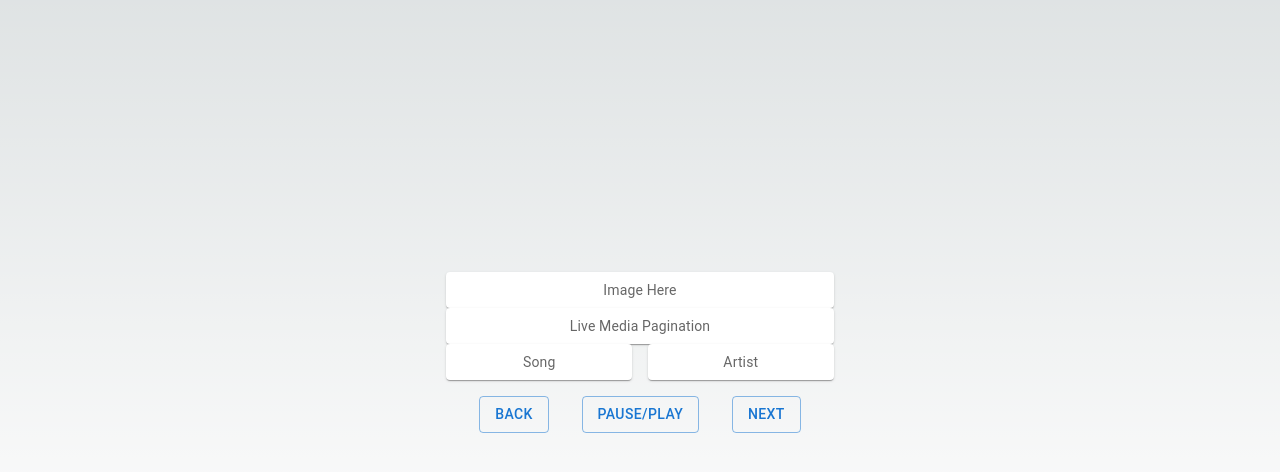
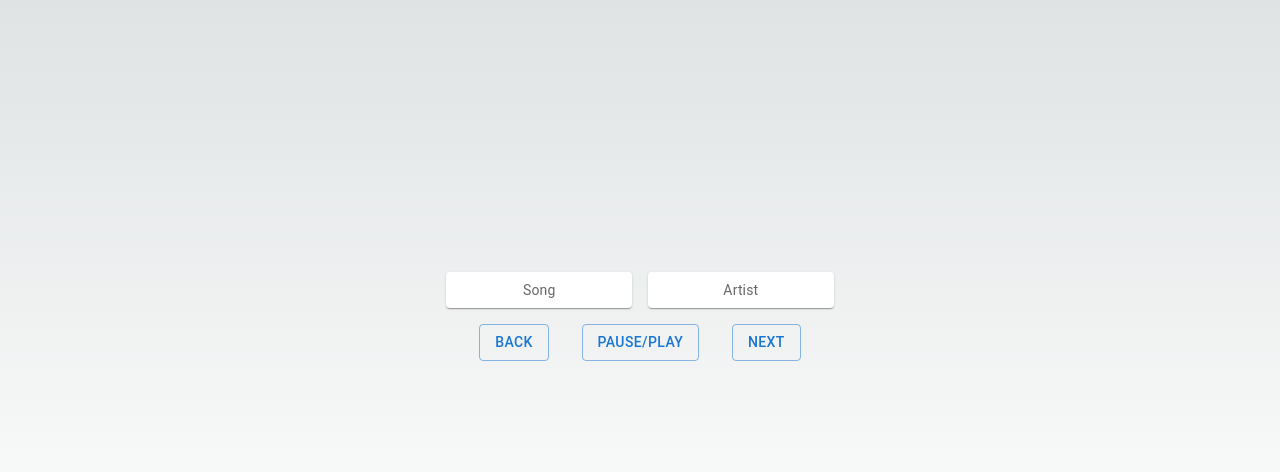
Before and after one commit to celinalou92/media-slayer, a Next.js app: page / in a window 1280 px wide. Shown: the part 184-656 px from the top of the page. Built offline with nearby package versions, Linux system fonts and the light colour scheme; no server answers.

Commit message:
Fix hydration error, wait for window to be availbe before rendering media player

```diff
--- a/app/components/MediaPlayer.tsx
+++ b/app/components/MediaPlayer.tsx
@@ -1,27 +1,21 @@
-import { Paper, styled, Grid } from '@mui/material'
+"use client"
 import ReactPlayer from 'react-player'
 
-const Item = styled(Paper)(({ theme }) => ({
-  backgroundColor: theme.palette.mode === 'dark' ? '#1A2027' : '#fff',
-  ...theme.typography.body2,
-  padding: theme.spacing(1),
-  textAlign: 'center',
-  color: theme.palette.text.secondary,
-}));
+export interface MediaPlayerProps {
+  window: string,
+  pag: string,
+  playing: boolean
+}
 
-const MediaPlayer = ({ window, pag, playing }) => {
+const MediaPlayer = ({ window, pag, playing }: MediaPlayerProps) => {
 
   return (
-    <Grid item xs={12}>
-    {/* // Render a YouTube video player */}
       <ReactPlayer
-      playing={playing}
-      controls={true}
-      width={"auto"}
-      url='https://www.youtube.com/live/jfKfPfyJRdk?feature=share' />
-        <Item>{window}</Item>
-        <Item>{pag}</Item>
-      </Grid>
+        playing={playing}
+        controls={playing}
+        width={"auto"}
+        url='https://www.youtube.com/live/UC1IyzbaWVo?feature=share'
+      />
   )
 }
 
--- a/app/components/PlayerButton.tsx
+++ b/app/components/PlayerButton.tsx
@@ -1,3 +1,4 @@
+"use client"
 import { Button } from '@mui/material'
 
 const PlayerButton = ({ prop, play, setPlay, setPlayerState }: any) => {
--- a/app/layout.tsx
+++ b/app/layout.tsx
@@ -16,7 +16,7 @@ export default function RootLayout({
 }) {
   return (
     <html lang="en">
-      <body className={inter.className}>{children}</body>
+        <body className={inter.className}>{children}</body>
     </html>
   )
 }
--- a/app/page.tsx
+++ b/app/page.tsx
@@ -1,12 +1,11 @@
 "use client"
-import React, { useEffect } from 'react';
+import React, { useEffect, useState } from 'react';
 import styles from './page.module.css'
 import { Box, Grid } from '@mui/material'
 import { mockMediaData } from '@/utils/mockData';
 import PlayerButton from './components/PlayerButton';
 import Title from './components/Title';
 import MediaPlayer from './components/MediaPlayer';
-import { useState } from 'react';
 
 const callAPI = async () => {
   try {
@@ -31,16 +30,21 @@ const callAPI = async () => {
 export default function Home() {
   const [playerState, setPlayerState] = useState();
   const [play, setPlay] = useState(false);
-
+  const [hasWindow, setHasWindow] = useState(false);
+  useEffect(() => {
+    if (typeof window !== "undefined") {
+      setHasWindow(true);
+    }
+  }, []);
   // const [data, setData] = useState(null)
   // const [isLoading, setLoading] = useState(false)
 
   // const baseURI = `https://api.spotify.com/v1/search?`
   // const searchParams = `q=bob&type=artist&market=us&limit=10&offset=0`
 
-  useEffect(() => {
-    callAPI()
-  }, [])
+  // useEffect(() => {
+  //   callAPI()
+  // }, [])
 
 
 
@@ -49,7 +53,14 @@ export default function Home() {
   return (
     <main className={styles.main}>
       <Box sx={{ flexGrow: 1 }}>
-          <MediaPlayer window={mockMediaData.media} pag={mockMediaData.pag} playing={play} />
+        {
+          hasWindow &&
+          <MediaPlayer
+            window={mockMediaData.media}
+            pag={mockMediaData.pag}
+            playing={play}
+          />
+        }
         <Grid container spacing={2}>
           <Title prop={"Song"} />
           <Title prop={"Artist"} />
--- a/package.json
+++ b/package.json
@@ -7,7 +7,7 @@
     "build": "next build",
     "start": "next start",
     "lint": "next lint",
-    "test": "jest --watch"
+    "test": "jest"
   },
   "dependencies": {
     "@emotion/react": "^11.11.1",
```
Lines whose indentation alone changed are shown as unchanged.
